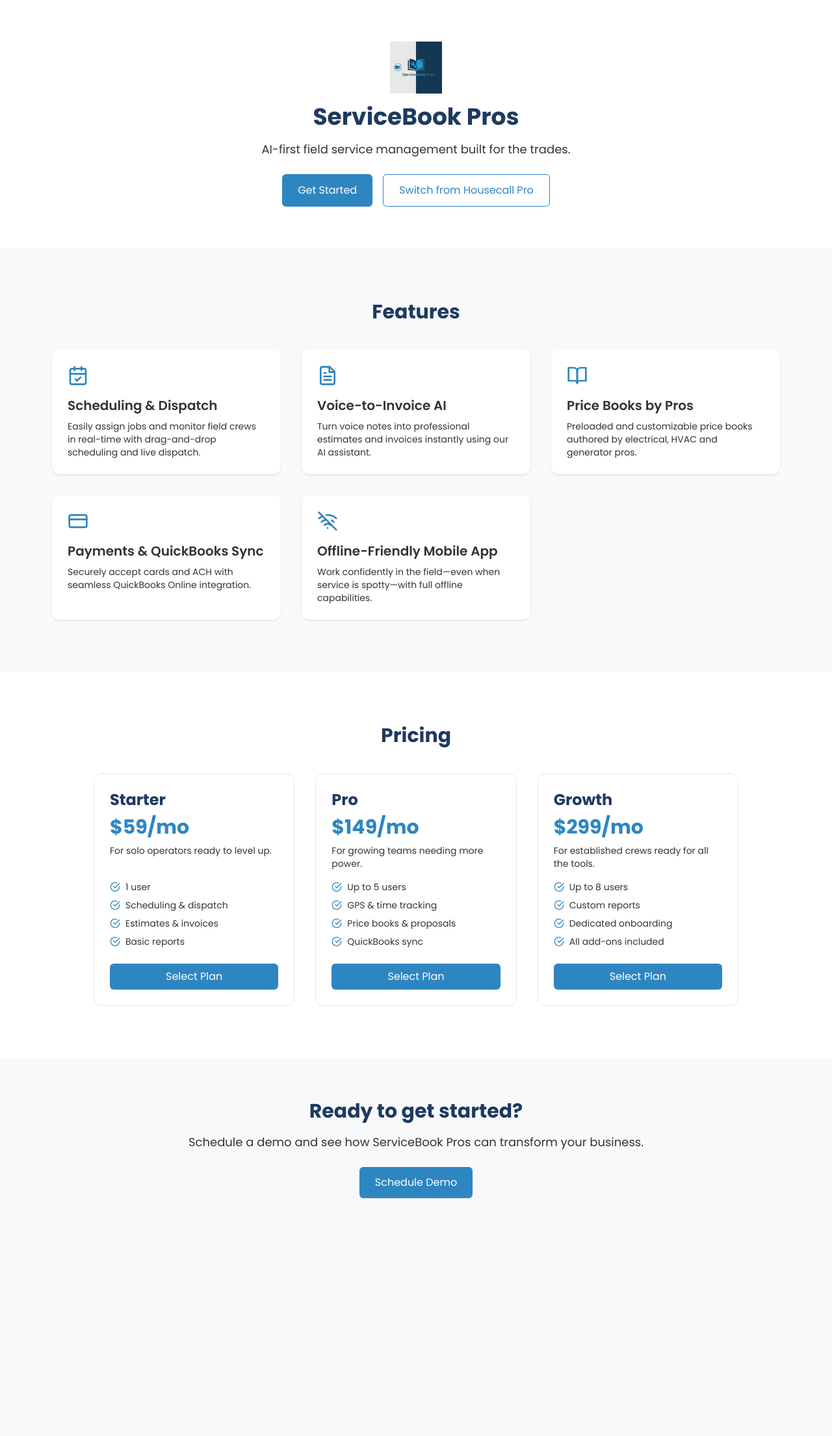
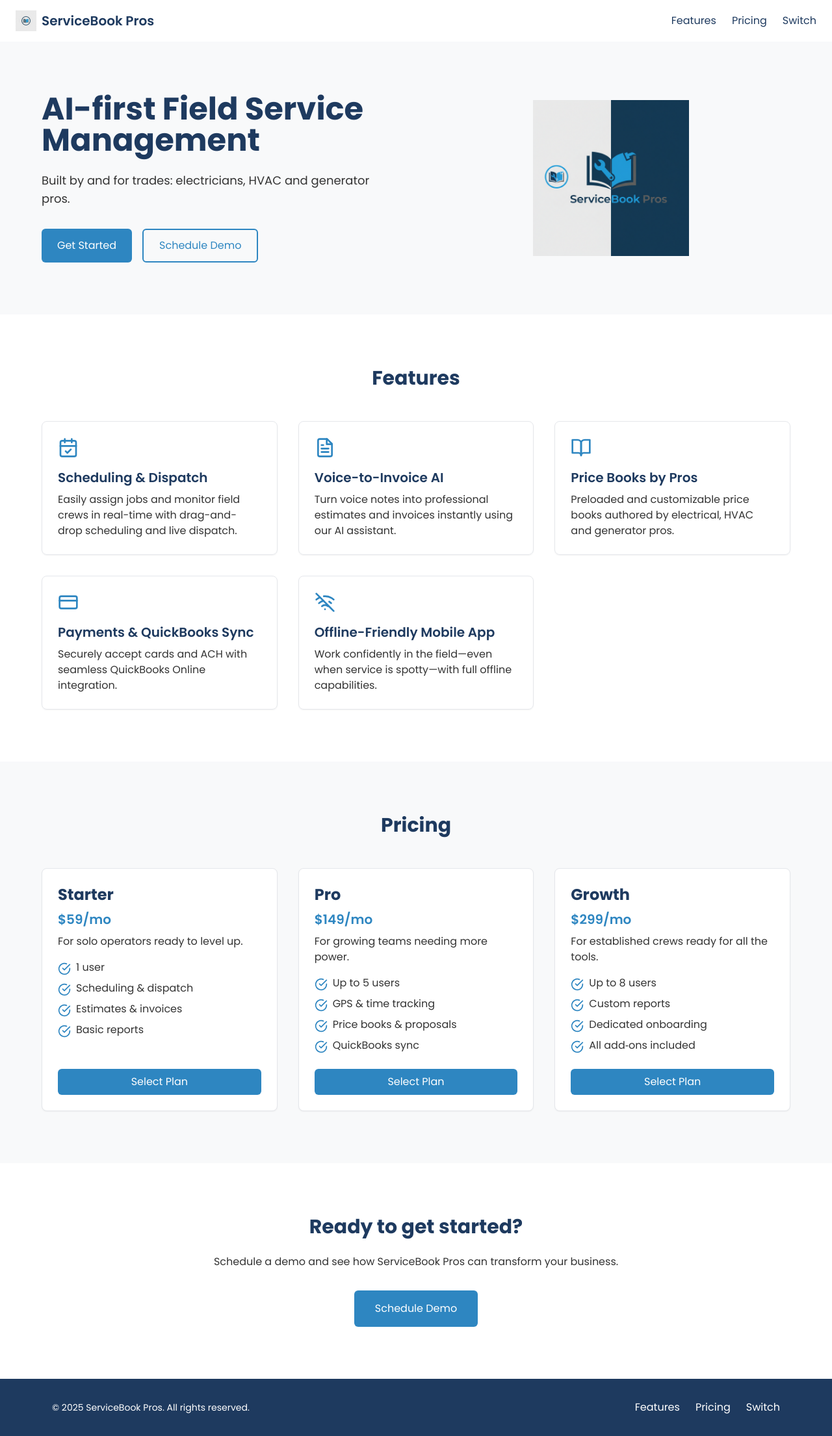
Before and after one commit to ProfitSwitcher/servicebook-pros-site, a Next.js app: page / in a window 1280 px wide. Shown: the whole page at 65% size. Before the commit the page ends 1908 px from the top, so only its background shows below. Built offline with nearby package versions, Linux system fonts and the light colour scheme.

Commit message:
Redesign home page with marketing layout

```diff
--- a/app/page.tsx
+++ b/app/page.tsx
@@ -1,6 +1,12 @@
+/*
+  Rewritten homepage for ServiceBook Pros.
+  This version adds a navigation bar, a two-column hero section, styled features grid,
+  pricing cards, a call-to-action section, and a footer. It uses Tailwind CSS utilities
+  and the extended color palette defined in tailwind.config.ts.
+*/
+
 'use client';
 
-import { useState } from 'react';
 import {
   CalendarCheck,
   FileText,
@@ -10,7 +16,7 @@
   CheckCircle,
 } from 'lucide-react';
 
-
+// Feature definitions with associated icons and descriptions
 const features = [
   {
     icon: CalendarCheck,
@@ -44,17 +50,13 @@
   },
 ];
 
+// Pricing tiers definitions
 const tiers = [
   {
     name: 'Starter',
     price: '$59/mo',
     description: 'For solo operators ready to level up.',
-    features: [
-      '1 user',
-      'Scheduling & dispatch',
-      'Estimates & invoices',
-      'Basic reports',
-    ],
+    features: ['1 user', 'Scheduling & dispatch', 'Estimates & invoices', 'Basic reports'],
   },
   {
     name: 'Pro',
@@ -75,120 +77,187 @@
       'Up to 8 users',
       'Custom reports',
       'Dedicated onboarding',
-      'All add-ons included',
+      'All add‑ons included',
     ],
   },
 ];
 
 export default function Page() {
-  const [selectedPlan, setSelectedPlan] = useState('');
-  const [open, setOpen] = useState(false);
-
-  const handleSelect = (plan: string) => {
-    setSelectedPlan(plan);
-    setOpen(true);
-  };
-
   return (
     <>
+      {/* Navigation bar */}
+      <nav className="flex items-center justify-between py-4 px-6 bg-white shadow-sm">
+        <div className="flex items-center gap-2">
+          <img
+            src="/brand/servicebook-icon.png"
+            alt="ServiceBook Pros logo"
+            className="h-8 w-8"
+          />
+          <span className="font-semibold text-servicebook-navy text-xl">
+            ServiceBook Pros
+          </span>
+        </div>
+        <div className="flex items-center gap-6">
+          <a
+            href="#features"
+            className="text-servicebook-navy hover:text-servicebook-bright transition"
+          >
+            Features
+          </a>
+          <a
+            href="#pricing"
+            className="text-servicebook-navy hover:text-servicebook-bright transition"
+          >
+            Pricing
+          </a>
+          <a
+            href="/switch-from-housecall-pro"
+            className="text-servicebook-navy hover:text-servicebook-bright transition"
+          >
+            Switch
+          </a>
+        </div>
+      </nav>
 
-      <section className="py-16 text-center bg-white">
-        <div className="mx-auto max-w-5xl px-4">
-          {/* Logo */}
-          <img src="/brand/servicebook_logo_full.png" alt="ServiceBook Pros logo" className="mx-auto mb-4 h-20 w-auto" />
-          <h1 className="text-4xl font-bold text-servicebook-navy mb-4">
-            ServiceBook Pros
+      {/* Hero section */}
+      <section className="bg-light-gray py-20 px-4">
+        <div className="max-w-6xl mx-auto grid md:grid-cols-2 gap-12 items-center">
+          <div>
+            <h1 className="text-4xl md:text-5xl font-bold text-servicebook-navy mb-6">
+              AI-first Field Service Management
             </h1>
-          <p className="text-lg text-professional-gray mb-6">
-            AI-first field service management built for the trades.
+            <p className="text-lg text-professional-gray mb-8">
+              Built by and for trades: electricians, HVAC and generator pros.
             </p>
-          <div className="flex justify-center gap-4 flex-wrap">
+            <div className="flex flex-wrap gap-4">
               <button
-              className="px-6 py-3 rounded-md bg-servicebook-bright text-white hover:bg-servicebook-light transition"
-              onClick={() => { window.location.href = '/switch-from-housecall-pro'; }}
+                className="px-6 py-3 bg-servicebook-bright text-white rounded-md hover:bg-servicebook-light transition"
+                onClick={() => {
+                  window.location.href = '/switch-from-housecall-pro';
+                }}
               >
                 Get Started
               </button>
               <a
-              href="/switch-from-housecall-pro"
-              className="px-6 py-3 rounded-md border border-servicebook-bright text-servicebook-bright hover:bg-servicebook-bright hover:text-white transition"
+                href="#demo"
+                className="px-6 py-3 border-2 border-servicebook-bright text-servicebook-bright rounded-md hover:bg-servicebook-bright hover:text-white transition"
               >
-              Switch from Housecall Pro
+                Schedule Demo
               </a>
+            </div>
+          </div>
+          <div className="flex justify-center">
+            <img
+              src="/brand/servicebook_logo_full.png"
+              alt="ServiceBook Pros hero graphic"
+              className="max-h-60 w-auto"
+            />
           </div>
         </div>
       </section>
 
-      <section className="py-20 bg-light-gray">
-        <div className="mx-auto max-w-6xl px-4">
-          <h2 className="text-3xl font-bold text-servicebook-navy text-center mb-10">
+      {/* Features section */}
+      <section id="features" className="py-20 bg-white px-4">
+        <h2 className="text-3xl font-bold text-servicebook-navy text-center mb-12">
           Features
         </h2>
-          <div className="grid grid-cols-1 sm:grid-cols-2 lg:grid-cols-3 gap-8">
+        <div className="grid md:grid-cols-3 gap-8 max-w-6xl mx-auto">
           {features.map(({ icon: Icon, title, description }) => (
-              <div key={title} className="bg-white p-6 rounded-xl shadow">
+            <div
+              key={title}
+              className="p-6 border rounded-lg shadow-sm hover:shadow-md transition"
+            >
               <Icon className="h-8 w-8 text-servicebook-bright mb-4" />
-                <h3 className="text-xl font-semibold mb-2">{title}</h3>
-                <p className="text-sm text-professional-gray">{description}</p>
+              <h3 className="text-xl font-semibold text-servicebook-navy mb-2">
+                {title}
+              </h3>
+                <p className="text-professional-gray">{description}</p>
             </div>
           ))}
         </div>
-        </div>
       </section>
 
-      <section className="py-20 bg-white">
-        <div className="mx-auto max-w-5xl px-4">
-          <h2 className="text-3xl font-bold text-servicebook-navy text-center mb-10">
+      {/* Pricing section */}
+      <section id="pricing" className="py-20 bg-light-gray px-4">
+        <h2 className="text-3xl font-bold text-servicebook-navy text-center mb-12">
           Pricing
         </h2>
-          <div className="grid grid-cols-1 md:grid-cols-3 gap-8">
+        <div className="grid md:grid-cols-3 gap-8 max-w-6xl mx-auto">
           {tiers.map(({ name, price, description, features: tierFeatures }) => (
-              <div key={name} className="border rounded-xl p-6 flex flex-col">
+            <div
+              key={name}
+              className="flex flex-col justify-between p-6 bg-white border rounded-lg shadow-sm hover:shadow-md transition"
+            >
+              <div>
                 <h3 className="text-2xl font-bold text-servicebook-navy mb-2">
                   {name}
                 </h3>
-                <p className="text-3xl font-extrabold text-servicebook-bright mb-2">
+                <p className="text-xl text-servicebook-bright font-semibold mb-2">
                   {price}
                 </p>
-                <p className="text-sm text-professional-gray mb-4 flex-1">
-                  {description}
-                </p>
+                <p className="text-professional-gray mb-4">{description}</p>
                 <ul className="space-y-2 mb-6">
-                  {tierFeatures.map((feat) => (
-                    <li key={feat} className="flex items-center">
-                      <CheckCircle className="h-4 w-4 text-servicebook-bright mr-2" />
-                      <span className="text-sm">{feat}</span>
+                  {tierFeatures.map((feature) => (
+                    <li key={feature} className="flex items-start gap-2">
+                      <CheckCircle className="h-5 w-5 text-servicebook-bright mt-1" />
+                      <span className="text-professional-gray">{feature}</span>
                     </li>
                   ))}
                 </ul>
+              </div>
               <button
-                  className="mt-auto px-4 py-2 rounded-md bg-servicebook-bright text-white hover:bg-servicebook-light transition"
-                  onClick={() => handleSelect(name.toLowerCase())}
+                className="mt-auto px-4 py-2 bg-servicebook-bright text-white rounded-md hover:bg-servicebook-light transition"
+                onClick={() => {
+                  window.location.href = '/switch-from-housecall-pro';
+                }}
               >
                 Select Plan
               </button>
             </div>
           ))}
         </div>
+      </section>
+
+      {/* Demo call-to-action section */}
+      <section id="demo" className="py-20 bg-white px-4">
+        <h2 className="text-3xl font-bold text-servicebook-navy text-center mb-6">
+          Ready to get started?
+        </h2>
+        <p className="text-center text-professional-gray mb-8">
+          Schedule a demo and see how ServiceBook Pros can transform your business.
+        </p>
+        <div className="flex justify-center">
+          <a
+            href="/switch-from-housecall-pro"
+            className="px-8 py-4 bg-servicebook-bright text-white rounded-md hover:bg-servicebook-light transition"
+          >
+            Schedule Demo
+          </a>
         </div>
       </section>
 
-      <section className="py-16 bg-light-gray text-center">
-        <div className="mx-auto max-w-4xl px-4">
-          <h2 className="text-3xl font-bold text-servicebook-navy mb-4">
-            Ready to get started?
-          </h2>
-          <p className="text-lg text-professional-gray mb-6">
-            Schedule a demo and see how ServiceBook Pros can transform your business.
+      {/* Footer */}
+      <footer className="bg-servicebook-navy text-white py-8">
+        <div className="max-w-6xl mx-auto px-4 flex flex-col md:flex-row md:justify-between items-center">
+          <p className="text-sm">
+            &copy; {new Date().getFullYear()} ServiceBook Pros. All rights reserved.
           </p>
-          <button
-            className="px-6 py-3 rounded-md bg-servicebook-bright text-white hover:bg-servicebook-light transition"
-            onClick={() => handleSelect('demo')}
+          <div className="flex gap-6 mt-4 md:mt-0">
+            <a href="#features" className="hover:text-servicebook-light transition">
+              Features
+            </a>
+            <a href="#pricing" className="hover:text-servicebook-light transition">
+              Pricing
+            </a>
+            <a
+              href="/switch-from-housecall-pro"
+              className="hover:text-servicebook-light transition"
             >
-            Schedule Demo
-          </button>
+              Switch
+            </a>
           </div>
-      </section>
+        </div>
+      </footer>
     </>
   );
 }
```
Lines whose indentation alone changed are shown as unchanged.
